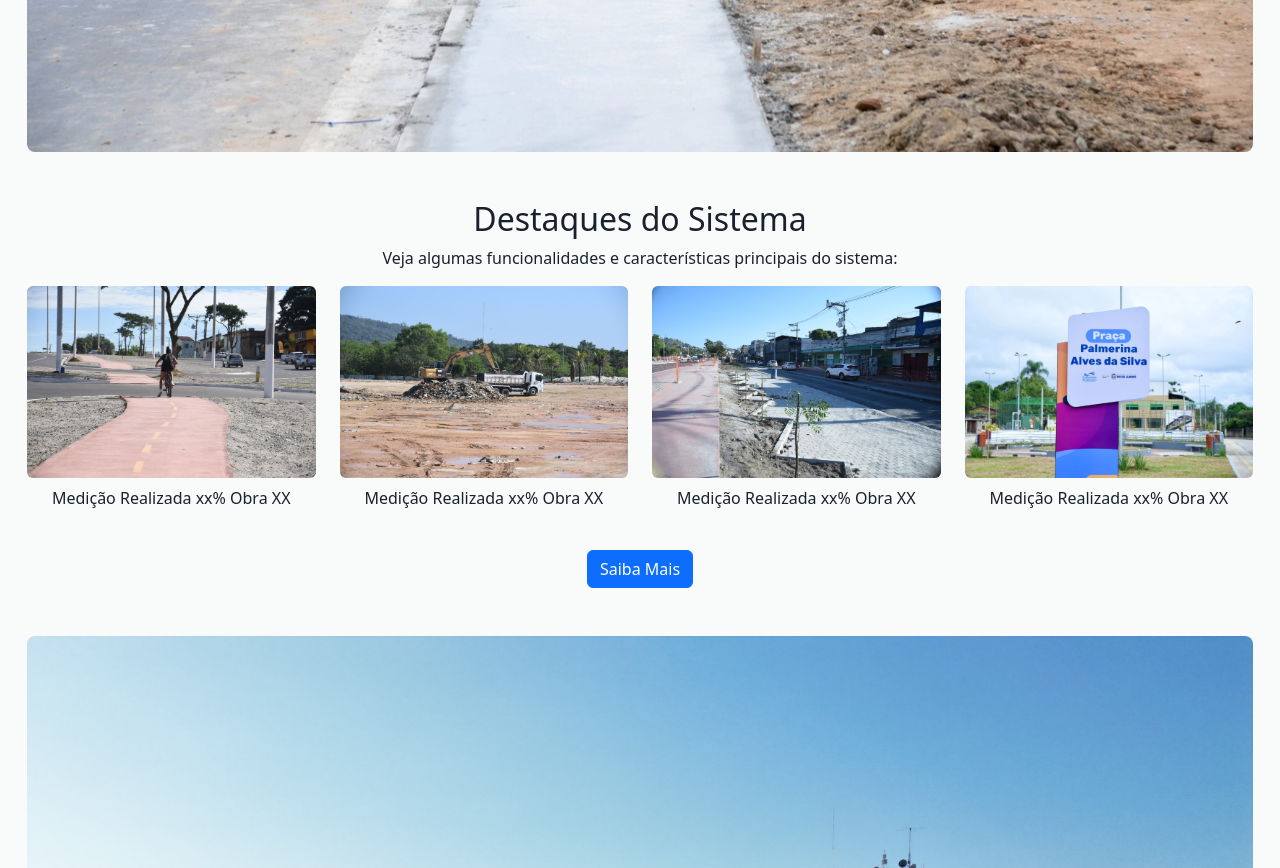
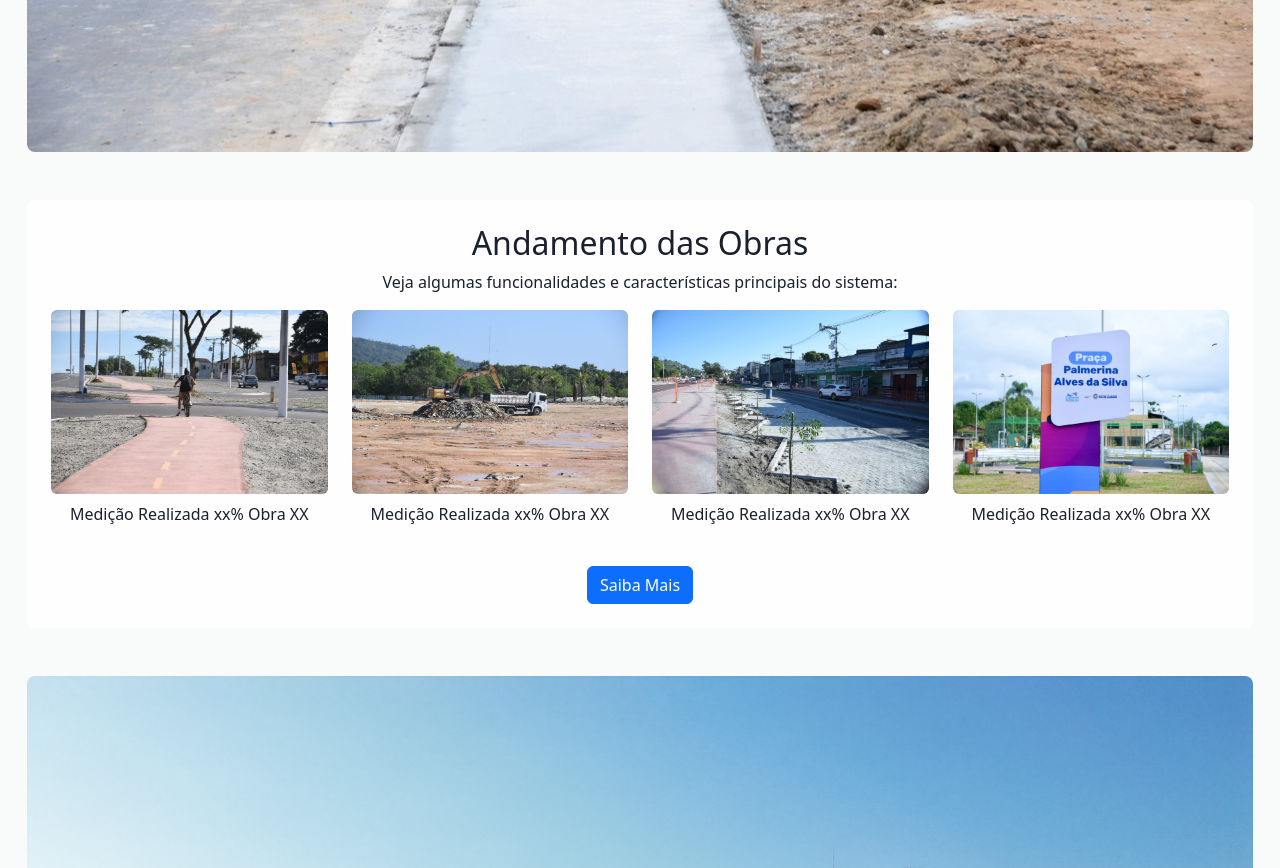
Before and after one commit to AiramBI/SECID, a Flask app: page / in a window 1280 px wide. Shown: the part 2217-3085 px from the top of the page. Run offline with Flask 3, Linux system fonts and the light colour scheme; some libraries are stand-ins or nearby versions.

Commit message:
Update home.html

```diff
--- a/SECID/templates/home.html
+++ b/SECID/templates/home.html
@@ -71,7 +71,7 @@
 
         <!-- Coluna da imagem -->
         <div class="col-md-6 d-flex justify-content-center">
-            <img src="{{ url_for('static', filename='imagem-direita.jpg') }}" alt="Imagem Descritiva" class="img-fluid rounded" style="max-width: 100%; height: auto;">
+            <img src="{{ url_for('static', filename='secid (12).JPG') }}" alt="Imagem Descritiva" class="img-fluid rounded" style="max-width: 100%; height: auto;">
         </div>
     </div>
 </div>
@@ -84,7 +84,8 @@
 
 <!-- Bloco com quatro imagens menores -->
 <div class="container-fluid mt-5">
-    <h2 class="text-center">Destaques do Sistema</h2>
+    <div class="p-4" style="background: rgba(255, 255, 255, 0.85); border-radius: 8px;">
+        <h2 class="text-center">Andamento das Obras</h2>
         <p class="text-center">Veja algumas funcionalidades e características principais do sistema:</p>
         <div class="row text-center">
             <div class="col-md-3">
@@ -103,7 +104,8 @@
                 <img src="{{ url_for('static', filename='secid (2).jpeg') }}" alt="Imagem 4" class="img-fluid rounded">
                 <p class="mt-2">Medição Realizada xx% Obra XX </p>
             </div>
-        <div class="mt-4">
+        </div>
+        <div class="text-center mt-4">
             <a href="/noticias" class="btn btn-primary">Saiba Mais</a>
         </div>
     </div>
```
Lines whose indentation alone changed are shown as unchanged.
